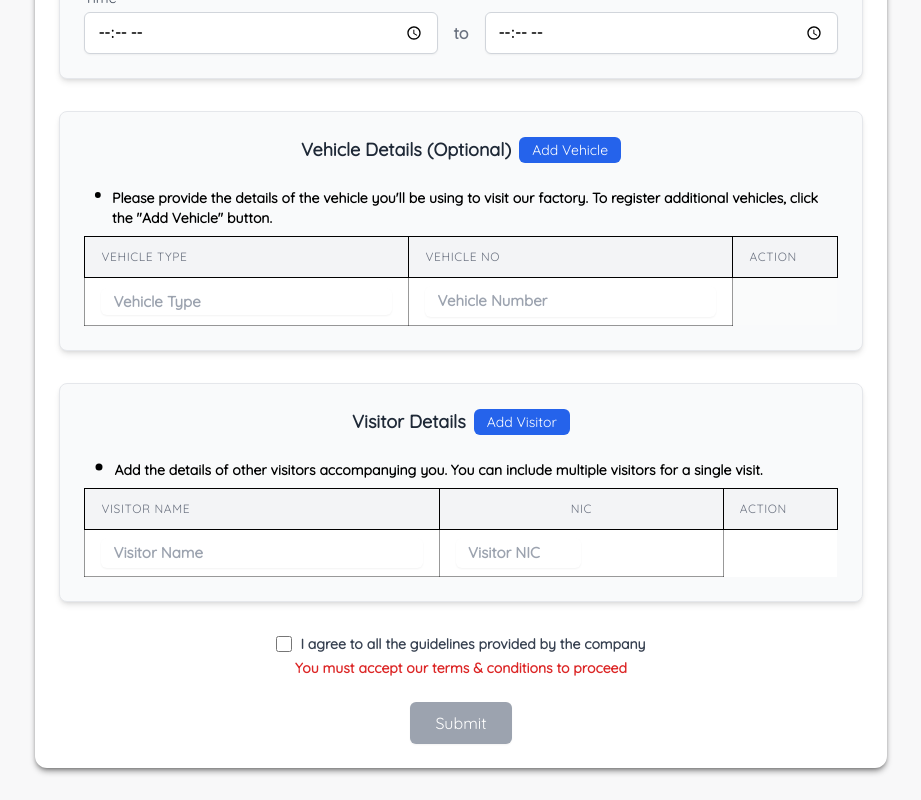
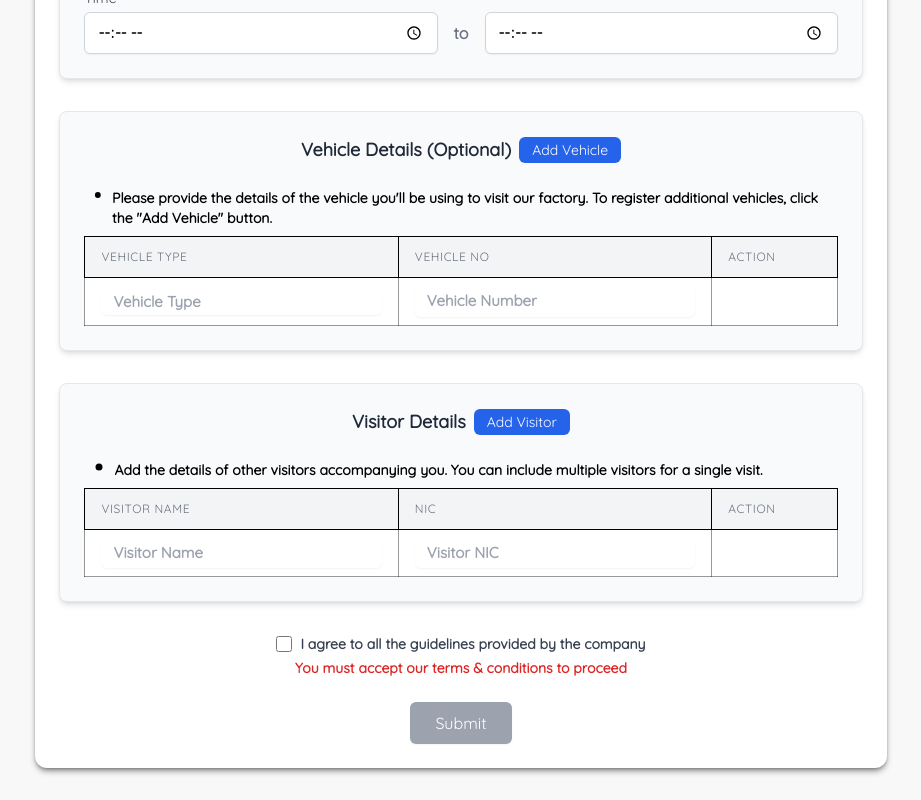
Before and after one commit to Sahas-cls/VisitorManagementSystem-Final-, a React (Vite) app in the folder client/: page /new-visitor in a window 1280 px wide. Shown: the part 946-1746 px from the top of the page, without its empty margins (179-1100 px from the left). Built offline with nearby package versions, Linux system fonts and the light colour scheme; no server answers; a web font is replaced by a local one.

Commit message:
Fix email notification issue

```diff
--- a/client/src/components/Visitor/VisitorF.jsx
+++ b/client/src/components/Visitor/VisitorF.jsx
@@ -240,7 +240,7 @@ const VisitorF = () => {
         const filteredValues = {
           ...values,
           vehicleDetails: values.vehicleDetails.filter(
-            (v) => v.VehicleNo.trim() !== "" || v.VehicleType.trim() !== ""
+            (v) => v.VehicleNo.trim() !== "" || v.VehicleType.trim() !== "",
           ),
         };
 
@@ -743,13 +743,13 @@ const VisitorF = () => {
             <table className="min-w-full divide-y divide-gray-200">
               <thead className="bg-gray-100">
                 <tr>
-                  <th className="px-4 whitespace-nowrap py-3 text-left text-xs font-medium text-gray-500 uppercase tracking-wider">
+                  <th className="px-4 py-3 text-left text-xs font-medium text-gray-500 uppercase tracking-wider">
                     Vehicle Type
                   </th>
-                  <th className="px-4 whitespace-nowrap py-3 text-left text-xs font-medium text-gray-500 uppercase tracking-wider">
+                  <th className="px-4 py-3 text-left text-xs font-medium text-gray-500 uppercase tracking-wider">
                     Vehicle No
                   </th>
-                  <th className="px-4 py-3 whitespace-nowrap text-left text-xs font-medium text-gray-500 uppercase tracking-wider">
+                  <th className="px-4 py-3 text-left text-xs font-medium text-gray-500 uppercase tracking-wider w-[100px]">
                     Action
                   </th>
                 </tr>
@@ -757,7 +757,7 @@ const VisitorF = () => {
               <tbody className="bg-white divide-y divide-gray-200">
                 {formik.values.vehicleDetails.map((vehicle, index) => (
                   <tr key={index}>
-                    <td className="md:px-4 md:py-2 whitespace-nowrap border-black/40 border">
+                    <td className="px-4 py-2 border border-black/40">
                       <input
                         type="text"
                         className="block w-full px-3 py-1 border-0 h-full border-gray-300 rounded-md shadow-sm focus:outline-none focus:ring-blue-500 focus:border-blue-500"
@@ -768,14 +768,13 @@ const VisitorF = () => {
                         onBlur={formik.handleBlur}
                       />
                       {formik.touched.vehicleDetails?.[index]?.VehicleType &&
-                        formik.errors.vehicleDetails?.[index]
-                          ?.VehicleType && (
+                        formik.errors.vehicleDetails?.[index]?.VehicleType && (
                           <p className="mt-1 text-xs text-red-600">
                             {formik.errors.vehicleDetails[index].VehicleType}
                           </p>
                         )}
                     </td>
-                    <td className="px-4 py-2 whitespace-nowrap border-black/40 border">
+                    <td className="px-4 py-2 border border-black/40">
                       <input
                         type="text"
                         className="block w-full px-3 py-1 border-0 border-gray-300 rounded-md shadow-sm focus:outline-none focus:ring-blue-500 focus:border-blue-500"
@@ -792,13 +791,13 @@ const VisitorF = () => {
                           </p>
                         )}
                     </td>
-                    <td className="px-4 py-2 max-w-10 border-0 whitespace-nowrap text-right text-sm font-medium bg-gray-50/80">
-                      <div className="flex space-x-2 bg-transparent">
+                    <td className="px-4 py-2 border border-black/40 text-center w-[100px]">
+                      <div className="flex justify-center items-center space-x-2">
                         {formik.values.vehicleDetails.length > 1 && (
                           <button
                             type="button"
                             onClick={() => removeVehicle(index)}
-                            className="text-red-600 hover:text-red-900"
+                            className="text-red-600 hover:text-red-900 p-1 rounded hover:bg-red-50 transition-colors"
                           >
                             <MdDelete className="h-5 w-5" />
                           </button>
@@ -839,13 +838,13 @@ const VisitorF = () => {
             <table className="min-w-full divide-y divide-gray-200">
               <thead className="bg-gray-100">
                 <tr>
-                  <th className="px-4 py-3 whitespace-nowrap text-left text-xs font-medium text-gray-500 uppercase tracking-wider">
+                  <th className="px-4 py-3 text-left text-xs font-medium text-gray-500 uppercase tracking-wider">
                     Visitor Name
                   </th>
-                  <th className="px-4 py-3 text-center whitespace-nowrap text-left text-xs font-medium text-gray-500 uppercase tracking-wider">
+                  <th className="px-4 py-3 text-left text-xs font-medium text-gray-500 uppercase tracking-wider">
                     NIC
                   </th>
-                  <th className="px-4 py-3 text-left text-xs font-medium text-gray-500 uppercase tracking-wider">
+                  <th className="px-4 py-3 text-left text-xs font-medium text-gray-500 uppercase tracking-wider w-[100px]">
                     Action
                   </th>
                 </tr>
@@ -853,7 +852,7 @@ const VisitorF = () => {
               <tbody className="bg-white divide-y divide-gray-200">
                 {formik.values.visitorDetails.map((visitor, index) => (
                   <tr key={index}>
-                    <td className="px-4 py-2 border border-black/40 whitespace-nowrap">
+                    <td className="px-4 py-2 border border-black/40">
                       <input
                         type="text"
                         className="block w-full px-3 py-1 border-0 border-gray-300 rounded-md shadow-sm focus:outline-none focus:ring-blue-500 focus:border-blue-500"
@@ -870,10 +869,10 @@ const VisitorF = () => {
                           </p>
                         )}
                     </td>
-                    <td className="px-4 w-[200px] border border-black/40 py-2 whitespace-nowrap">
+                    <td className="px-4 py-2 border border-black/40">
                       <input
                         type="text"
-                        className="block px-3 w-[14ch] py-1 border-0 border-gray-300 rounded-md shadow-sm focus:outline-none focus:ring-blue-500 focus:border-blue-500"
+                        className="block w-full px-3 py-1 border-0 border-gray-300 rounded-md shadow-sm focus:outline-none focus:ring-blue-500 focus:border-blue-500"
                         name={`visitorDetails[${index}].visitorNIC`}
                         value={visitor.visitorNIC}
                         onChange={formik.handleChange}
@@ -887,13 +886,13 @@ const VisitorF = () => {
                           </p>
                         )}
                     </td>
-                    <td className="px-4 py-2 max-w-10 whitespace-nowrap text-right text-sm font-medium">
-                      <div className="flex space-x-2">
+                    <td className="px-4 py-2 border border-black/40 text-center w-[100px]">
+                      <div className="flex justify-center items-center space-x-2">
                         {formik.values.visitorDetails.length > 1 && (
                           <button
                             type="button"
                             onClick={() => removeVisitor(index)}
-                            className="text-red-600 hover:text-red-900"
+                            className="text-red-600 hover:text-red-900 p-1 rounded hover:bg-red-50 transition-colors"
                           >
                             <MdDelete className="h-5 w-5" />
                           </button>
```
Also changed, not shown: 1 other file (tests, documents, lock files or other folders).
